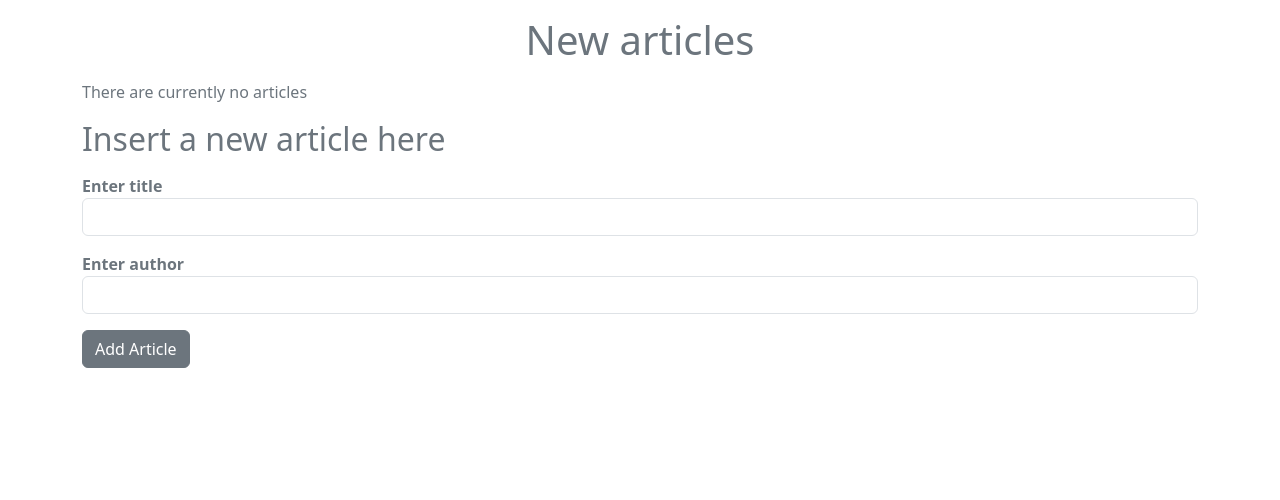
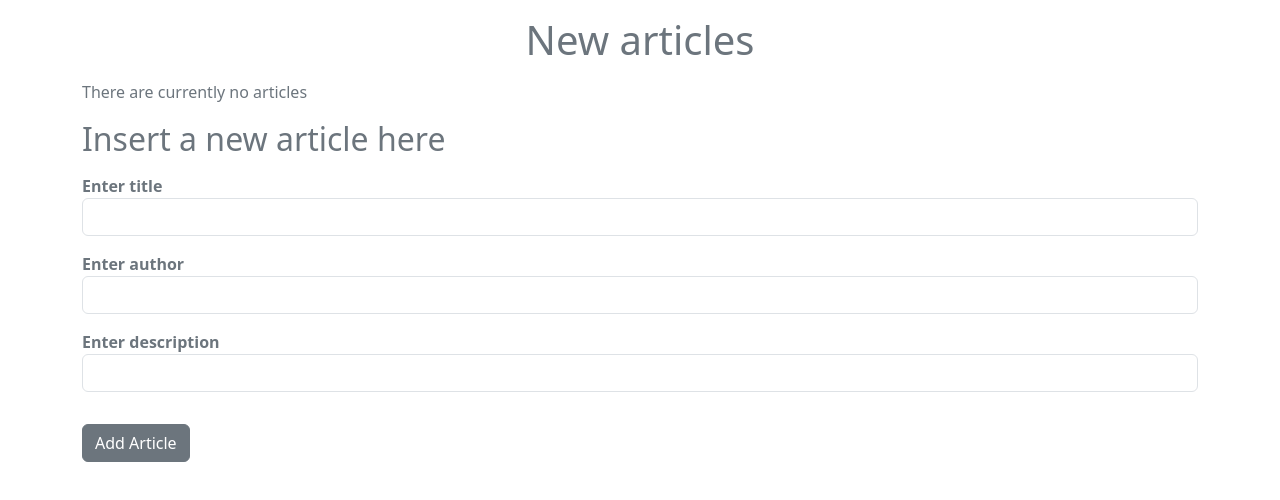
Before and after one commit to veronicamagnanimi/react-form-multifield, a React (Vite) app: page / in a window 1280 px wide. Shown: the top 500 px of the page. Built offline with nearby package versions, Linux system fonts and the light colour scheme.

Commit message:
feat: add description

```diff
--- a/src/App.jsx
+++ b/src/App.jsx
@@ -5,7 +5,7 @@ const initalForm = {
   description: "",
   author: "",
   image: "",
-  category: "",
+  category: "", //select
   published: false
 }
 
@@ -13,8 +13,7 @@ function App() {
 
   const [activeArticles, setActiveArticles] = useState([]);
   const [formData, setFormData] = useState(initalForm);
-  // const [articleTitle, setArticleTitle] = useState("");
-  // const [articleAuthor, setArticleAuthor] = useState("");
+
 
   //FUNZIONE EVENTO BOTTONE
   const handleArticlesForm = (event) => {
@@ -69,7 +68,8 @@ const handleInputChange = (event) => {
           <div>
             {activeArticles.map((curItem) => (<div key={curItem.id}>
                 <h4>{curItem.title}</h4>
-                <p>{curItem.author}</p>
+                <h5>{curItem.author}</h5>
+                <p>{curItem.description}</p>
                 <button onClick={() => {removeElem(curItem)}}>🗑️</button>
               </div>
               ))}
@@ -87,12 +87,20 @@ const handleInputChange = (event) => {
             name="title" value={formData.name} onChange={handleInputChange} />
           </div>
 
-          <div>
+          <div className="mb-3">
             <label htmlFor="author" className="text-secondary"><strong>Enter author</strong></label>
             <input type="text" id="author" className="form-control"
             name="author" value={formData.author}
               onChange={handleInputChange}/>
           </div>
+
+          <div className="mb-3">
+            <label htmlFor="description" className="text-secondary"><strong>Enter description</strong></label>
+            <input type="text" id="description" className="form-control"
+            name="description" value={formData.description}
+              onChange={handleInputChange}/>
+          </div>
+
           <button type="submit" className="btn btn-secondary mt-3">Add Article</button>
         </form>
       </div>
```
